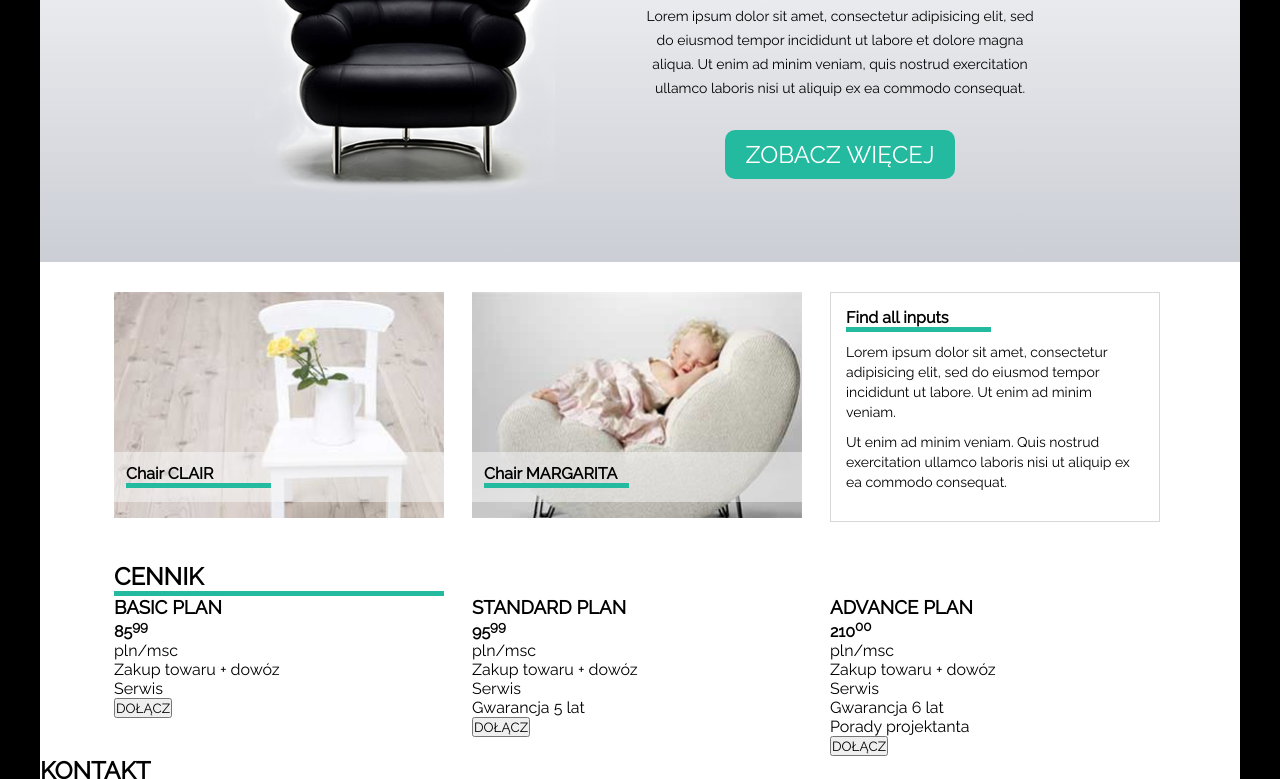
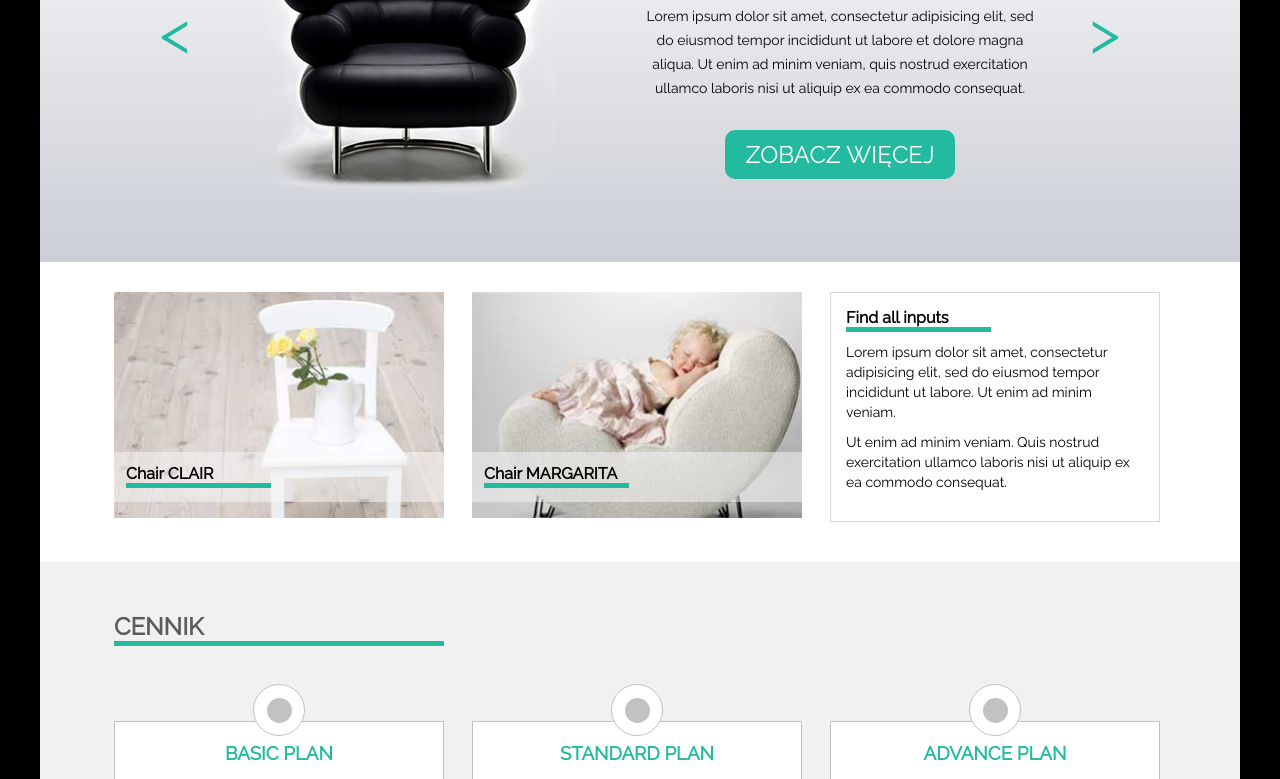
Before and after one commit to MikolajSzczepkowski/workshop, a plain HTML site: page index.html in a window 1280 px wide. Shown: the part 238-1017 px from the top of the page. Drawn offline with Linux system fonts and the light colour scheme.

Commit message:
prices section

```diff
--- a/css/style.css
+++ b/css/style.css
@@ -116,6 +116,24 @@ nav ul li a:hover, .dropdown-content li a:hover {
   margin: auto 0;
   position: absolute;
 }
+.gallery-wrapper::before {
+  content: "<";
+  position: absolute;
+  top: 30%;
+  left: 120px;
+  font-size: 60px;
+  color: #24ba9f;
+  cursor: pointer;
+}
+.gallery-wrapper::after {
+  content: ">";
+  position: absolute;
+  top: 30%;
+  right: 120px;
+  font-size: 60px;
+  color: #24ba9f;
+  cursor: pointer;
+}
 .gallery-img {
   width: 50%;
   float: left;
@@ -136,7 +154,7 @@ nav ul li a:hover, .dropdown-content li a:hover {
   font-size: 14px;
   line-height: 24px;
 }
-.gallery-text button {
+button {
   margin: 30px 0 0 0;
   padding: 10px 20px;
   border: none;
@@ -192,13 +210,133 @@ nav ul li a:hover, .dropdown-content li a:hover {
   font-size: 14px;
   line-height: 20px;
 }
+#prices .container {
+  height: 720px;
+  background: #f1f1f1;
+}
+#prices .container .wrapper {
+  height: 100%;
+  padding: 50px 0 0 0
+}
 #prices h2 {
-  margin-left: 14px;
+  margin: 0 0 75px 14px;
   width: 330px;
+  color: #5c5c5c;
 }
 .choice {
+  position: relative;
   display: inline-block;
   float: left;
+  box-sizing: border-box;
   width: 330px;
+  height: 500px;
   margin: 0 14px;
+  border: 1px solid #c2c2c2;
+  background: #fff;
 }
+.choice .circle {
+  position: absolute;
+  top: -38px;
+  bottom: 0;
+  left: 0;
+  right: 0;
+  width: 50px;
+  height: 50px;
+  margin: 0 auto;
+  border-radius: 50%;
+  border: 1px solid #c2c2c2;
+  background: #fff;
+}
+.choice .circle .inner-circle {
+  position: absolute;
+  top: 0;
+  bottom: 0;
+  left: 0;
+  right: 0;
+  width: 50%;
+  height: 50%;
+  margin: auto;
+  border-radius: 50%;
+  background: #c2c2c2;
+}
+.choice h3 {
+  margin: 20px 0;
+  text-align: center;
+  color: #24ba9f;
+}
+.choice .price-circle {
+  top: 60px;
+  width: 120px;
+  height: 120px;
+}
+.choice .price-circle div {
+  position: relative;
+  width: 100%;
+  height: 100%;
+}
+.choice .price-circle h4, .choice .price-circle p{
+  color: #c3c3c3;
+  text-transform: uppercase;
+  text-align: center;
+}
+.choice .price-circle h4 {
+  margin: 25px 0 5px -5px;
+  font-size: 36px;
+}
+.choice .price-circle h4 sup {
+  position: absolute;
+  top: 0;
+  font-size: 14px;
+}
+.choice .price-circle p {
+  font-size: 14px;
+  font-weight: bold;
+}
+.choice .benefits {
+  position: absolute;
+  top: 45%;
+  width: 100%;
+}
+.choice .benefits p {
+  padding: 10px 0;
+  background: #e4e4e4;
+  color: #797979;
+  text-align: center;
+}
+.choice .benefits p:nth-child(even) {
+  background: #f1f1f1;
+}
+.choice button {
+  position: absolute;
+  bottom: 20px;
+  left: 0;
+  right: 0;
+  width: 120px;
+  margin: 0 auto;
+  font-size: 14px;
+  font-weight: bold;
+}
+.choice:hover {
+  background: #24ba9f;
+  border: 1px solid #24ba9f;
+}
+.choice:hover .circle {
+  background: #24ba9f;
+  border: 1px solid #24ba9f;
+}
+.choice:hover .circle .inner-circle,
+.choice:hover .price-circle,
+.choice:hover button {
+  background: #fff;
+  color: #24ba9f;
+}
+.choice:hover .price-circle h4,
+.choice:hover .price-circle p {
+  color: #24ba9f;
+}
+.choice:hover .benefits p {
+  background: #fff;
+}
+.choice:hover .benefits p:nth-child(even) {
+  background: #f1f1f1;
+}
--- a/index.html
+++ b/index.html
@@ -87,36 +87,43 @@
 				<h2 class="border-bottom">cennik</h2>
 				<div class="choice">
 					<div class="circle">
-						<div>
+						<div class="inner-circle">
 						</div>
 					</div>
 					<h3>basic plan</h3>
-					<div class="price-circle">
+					<div class="circle price-circle">
+						<div>
 							<h4>85<sup>99</sup></h4>
 							<p>
 								pln/msc
 							</p>
 						</div>
+					</div>
+					<div class="benefits">
 						<p>
 							Zakup towaru + dowóz
 						</p>
 						<p>
 							Serwis
 						</p>
+					</div>
 					<button>dołącz</button>
 				</div>
 				<div class="choice">
 					<div class="circle">
-						<div>
+						<div class="inner-circle">
 						</div>
 					</div>
 					<h3>standard plan</h3>
-					<div class="price-circle">
+					<div class="circle price-circle">
+						<div>
 							<h4>95<sup>99</sup></h4>
 							<p>
 								pln/msc
 							</p>
 						</div>
+					</div>
+					<div class="benefits">
 						<p>
 							Zakup towaru + dowóz
 						</p>
@@ -126,20 +133,24 @@
 						<p>
 							Gwarancja 5 lat
 						</p>
+					</div>
 					<button>dołącz</button>
 				</div>
 				<div class="choice">
 					<div class="circle">
-						<div>
+						<div class="inner-circle">
 						</div>
 					</div>
 					<h3>advance plan</h3>
-					<div class="price-circle">
+					<div class="circle price-circle">
+						<div>
 							<h4>210<sup>00</sup></h4>
 							<p>
 								pln/msc
 							</p>
 						</div>
+					</div>
+					<div class="benefits">
 						<p>
 							Zakup towaru + dowóz
 						</p>
@@ -152,6 +163,7 @@
 						<p>
 							Porady projektanta
 						</p>
+					</div>
 					<button>dołącz</button>
 				</div>
 			</div>
```
Lines whose indentation alone changed are shown as unchanged.
